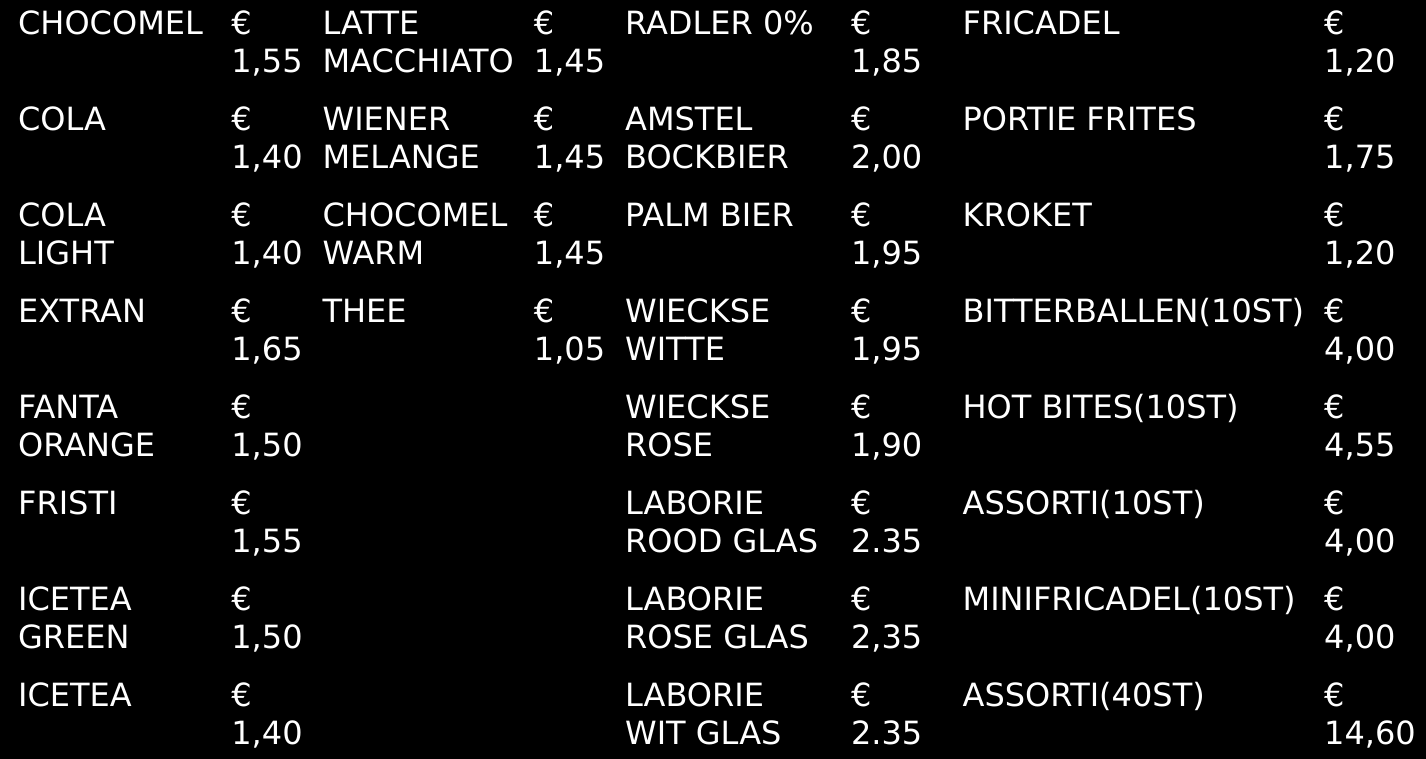
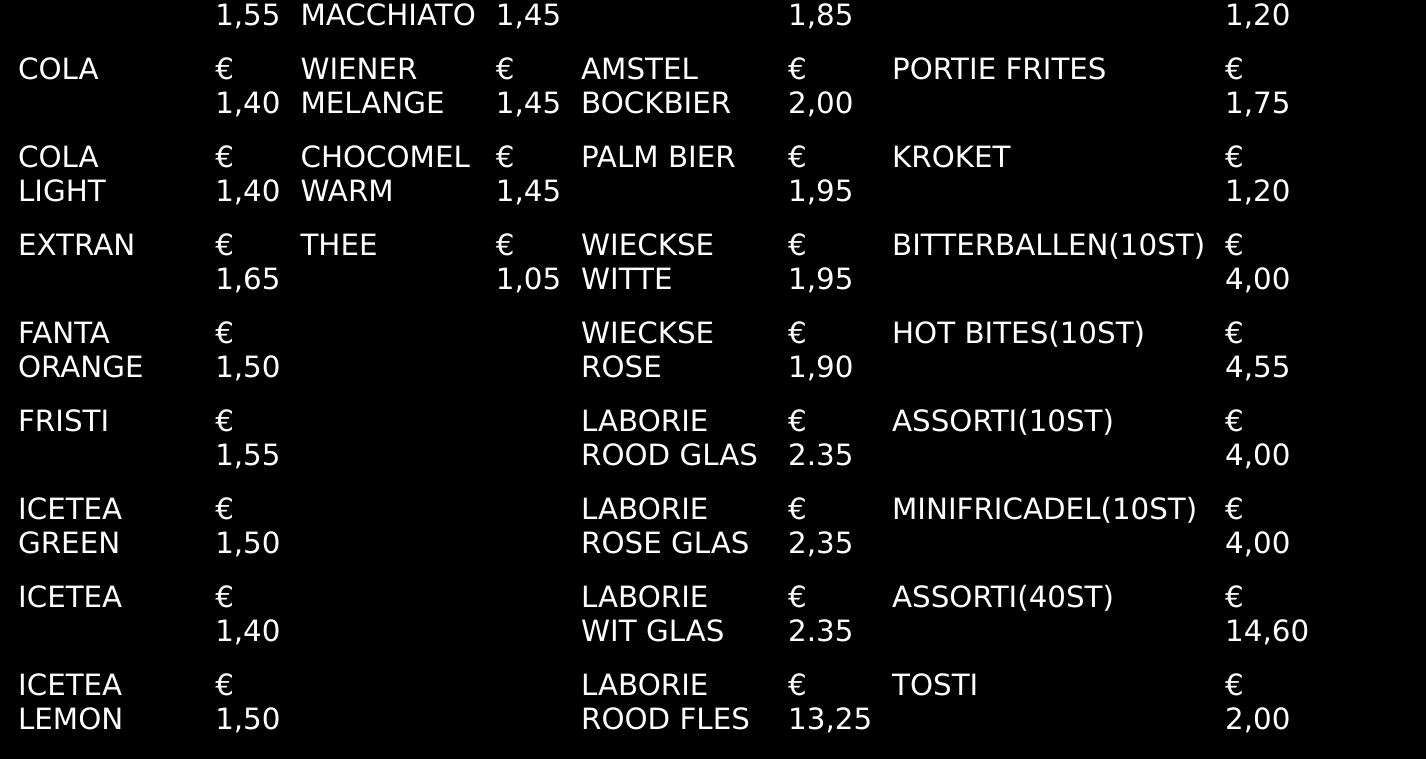
Before and after one commit to mwveelen/tvweldam, a plain HTML site: page index.html in a window 1280 px wide. Shown: the part 484-1243 px from the top of the page, 1426 px wide, since content can reach past the window. Drawn offline with Linux system fonts and the light colour scheme.

Commit message:
Update index.html

```diff
--- a/index.html
+++ b/index.html
@@ -8,7 +8,7 @@
 body{
 	background-color: #000000 !important;
 	font-family: Verdana !important;
-	font-size: 24pt !important;
+	font-size: 22pt !important;
 	color: #FFFFFF !important;
 }
 .divTable{
```
